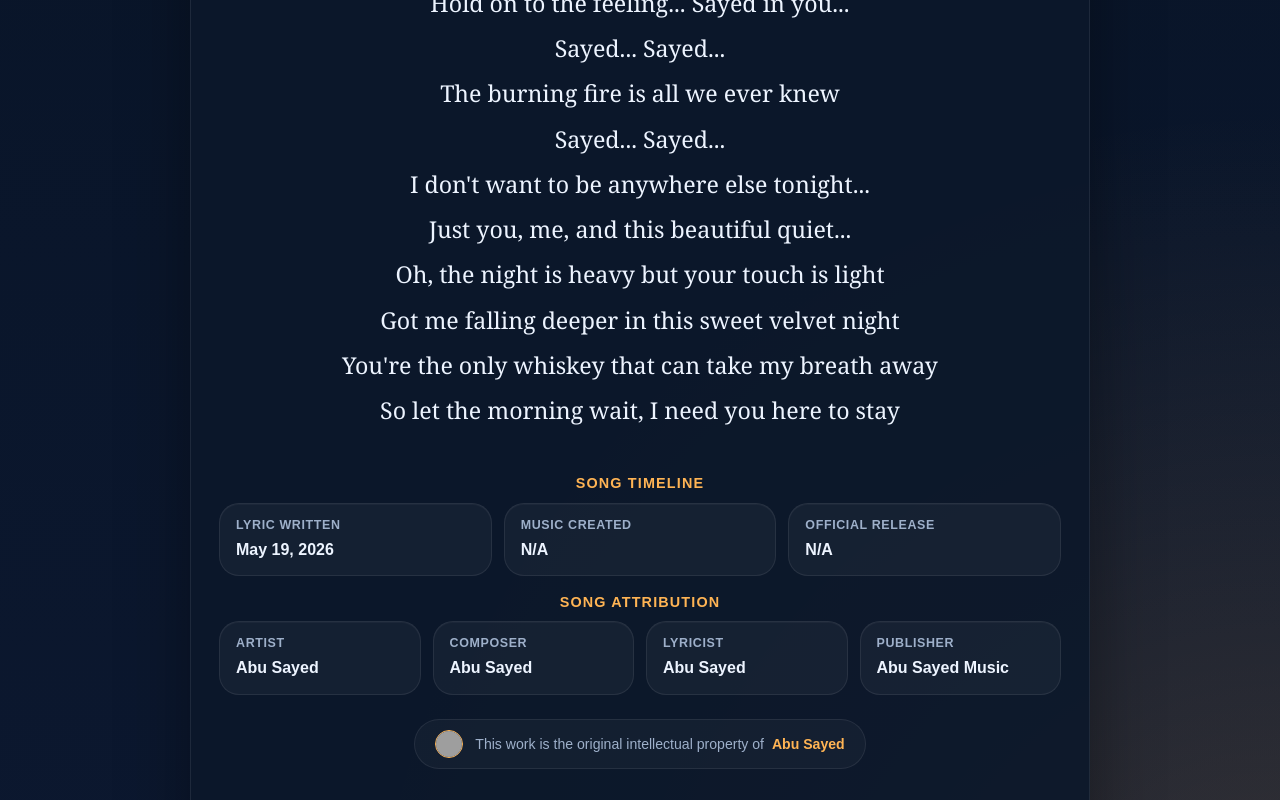
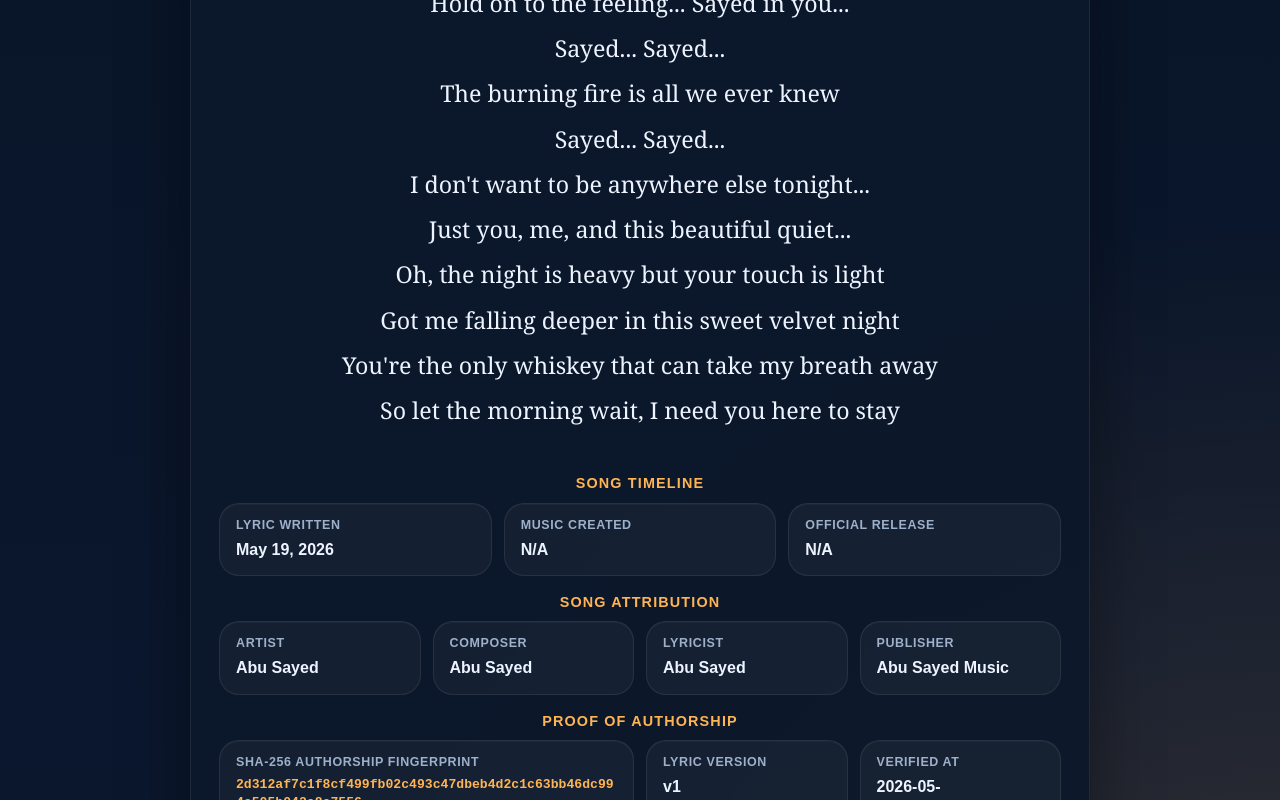
Before and after one commit to ImAbuSayed/southern-comfort-calling, a plain HTML site: page index.html in a window 1280 px wide. Shown: the part 2000-2800 px from the top of the page. Drawn offline with Linux system fonts and the light colour scheme; grey boxes are pictures that could not be loaded.

Commit message:
feat: update song assets v1 with signed GPG commit [verified]

```diff
--- a/index.html
+++ b/index.html
@@ -14,9 +14,9 @@
     <meta name="keywords" content="Southern Comfort Calling, Abu Sayed lyrics, original song lyrics, Abu Sayed original song, Abu Sayed lyricist, Abu Sayed composer, Abu Sayed songwriter, official lyrics">
     <meta name="robots" content="index,follow,max-snippet:-1,max-image-preview:large,max-video-preview:-1">
     <meta name="referrer" content="strict-origin-when-cross-origin">
-    <meta name="description" content="Discover the complete lyrics of &#x27;Southern Comfort Calling&#x27;, a unique musical work by Abu Sayed, encompassing original composition and writing.">
+    <meta name="description" content="Access the verified lyrics of &#x27;Southern Comfort Calling&#x27;, an original song crafted, composed, and performed by Abu Sayed.">
     <meta property="og:title" content="Southern Comfort Calling - Original Lyrics by Abu Sayed">
-    <meta property="og:description" content="Discover the complete lyrics of &#x27;Southern Comfort Calling&#x27;, a unique musical work by Abu Sayed, encompassing original composition and writing.">
+    <meta property="og:description" content="Access the verified lyrics of &#x27;Southern Comfort Calling&#x27;, an original song crafted, composed, and performed by Abu Sayed.">
     <meta property="og:type" content="music.song">
     <meta property="og:url" content="https://imabusayed.github.io/southern-comfort-calling/">
     <meta property="og:site_name" content="Abu Sayed Music">
@@ -24,7 +24,7 @@
     <meta name="last-modified" content="2026-05-19 07:42:58">
     <meta name="twitter:card" content="summary_large_image">
     <meta name="twitter:title" content="Southern Comfort Calling - Original Lyrics by Abu Sayed">
-    <meta name="twitter:description" content="Discover the complete lyrics of &#x27;Southern Comfort Calling&#x27;, a unique musical work by Abu Sayed, encompassing original composition and writing.">
+    <meta name="twitter:description" content="Access the verified lyrics of &#x27;Southern Comfort Calling&#x27;, an original song crafted, composed, and performed by Abu Sayed.">
     <link rel="canonical" href="https://imabusayed.github.io/southern-comfort-calling/">
     <link rel="sitemap" type="application/xml" title="Sitemap" href="https://imabusayed.github.io/southern-comfort-calling/sitemap.xml">
     <link rel="author" href="https://github.com/ImAbuSayed">
@@ -100,7 +100,7 @@
       "@id": "https://imabusayed.github.io/southern-comfort-calling#webpage",
       "url": "https://imabusayed.github.io/southern-comfort-calling/",
       "name": "Southern Comfort Calling - Original Lyrics by Abu Sayed",
-      "description": "Discover the complete lyrics of 'Southern Comfort Calling', a unique musical work by Abu Sayed, encompassing original composition and writing.",
+      "description": "Access the verified lyrics of 'Southern Comfort Calling', an original song crafted, composed, and performed by Abu Sayed.",
       "isPartOf": {
         "@id": "https://music.abusayed.com.bd/#website"
       },
@@ -537,7 +537,7 @@
 
         <div class="controls">
             <button class="btn-speak" id="speakBtn" title="Read the lyrics aloud"><span id="speakText">Read Aloud</span></button>
-            <a href="https://music.abusayed.com.bd/Licensing/?https://imabusayed.github.io/southern-comfort-calling/" class="btn-license" title="Get licensing for this song" target="_blank">Commercial Licensing for Southern Comfort Calling</a>
+            <a href="https://music.abusayed.com.bd/Licensing/?https://imabusayed.github.io/southern-comfort-calling/" class="btn-license" title="Get licensing for this song" target="_blank">Get a Licensing Quote for Southern Comfort Calling</a>
 
         </div>
         <br>
@@ -612,6 +612,26 @@
             <div class="meta-card">
                 <span class="meta-label">Publisher</span>
                 <strong>Abu Sayed Music</strong>
+            </div>
+
+                </div>
+            </div>
+
+            <div class="details-block">
+                <div class="details-title">Proof of Authorship</div>
+                <div class="meta-grid">
+
+            <div class="meta-card" style="grid-column: span 2;">
+                <span class="meta-label">SHA-256 Authorship Fingerprint</span>
+                <strong style="word-break: break-all; font-family: monospace; font-size: 0.82rem; color: var(--accent);">2d312af7c1f8cf499fb02c493c47dbeb4d2c1c63bb46dc994c505b042e8c7556</strong>
+            </div>
+            <div class="meta-card">
+                <span class="meta-label">Lyric Version</span>
+                <strong>v1</strong>
+            </div>
+            <div class="meta-card">
+                <span class="meta-label">Verified At</span>
+                <strong>2026-05-24T05:24:47.461676</strong>
             </div>
 
                 </div>
```
Also changed, not shown: excerpts/Bridge-Preview.txt (added), excerpts/Chorus-Preview.txt (added), excerpts/Final-Chorus-Preview.txt (added), excerpts/Hook-Preview.txt (added), excerpts/Post-Chorus-2-Preview.txt (added), excerpts/Post-Chorus-Preview.txt (added), excerpts/Pre-Chorus-2-Preview.txt (added), excerpts/Pre-Chorus-Preview.txt (added), excerpts/Verse-1-Preview.txt (added), excerpts/Verse-2-Preview.txt (added), hashes.txt (added), llms.txt, lyrics_backup/2026-05-24_southern-comfort-calling-v1.txt (added), manifest.json (added), 1 other file.
